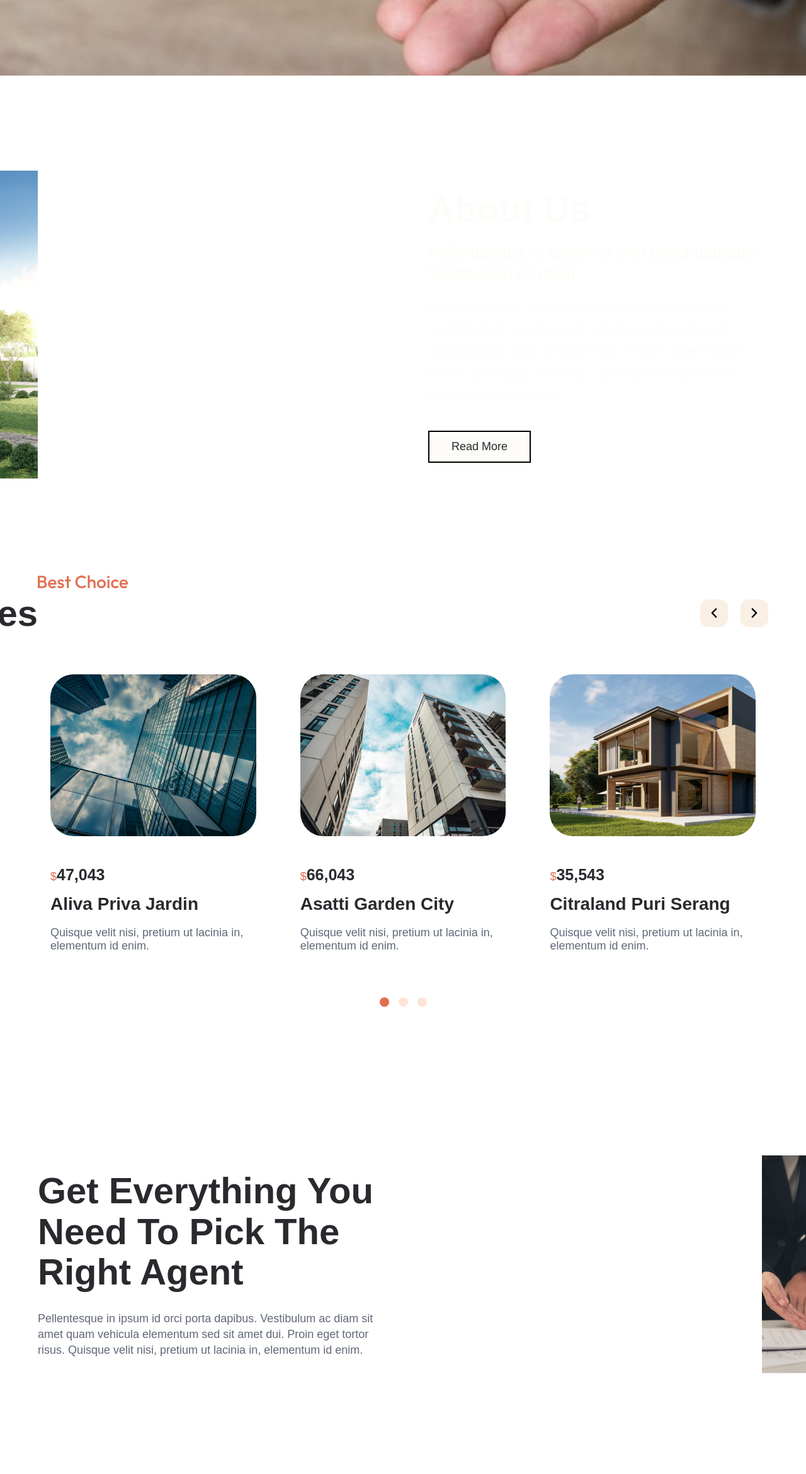
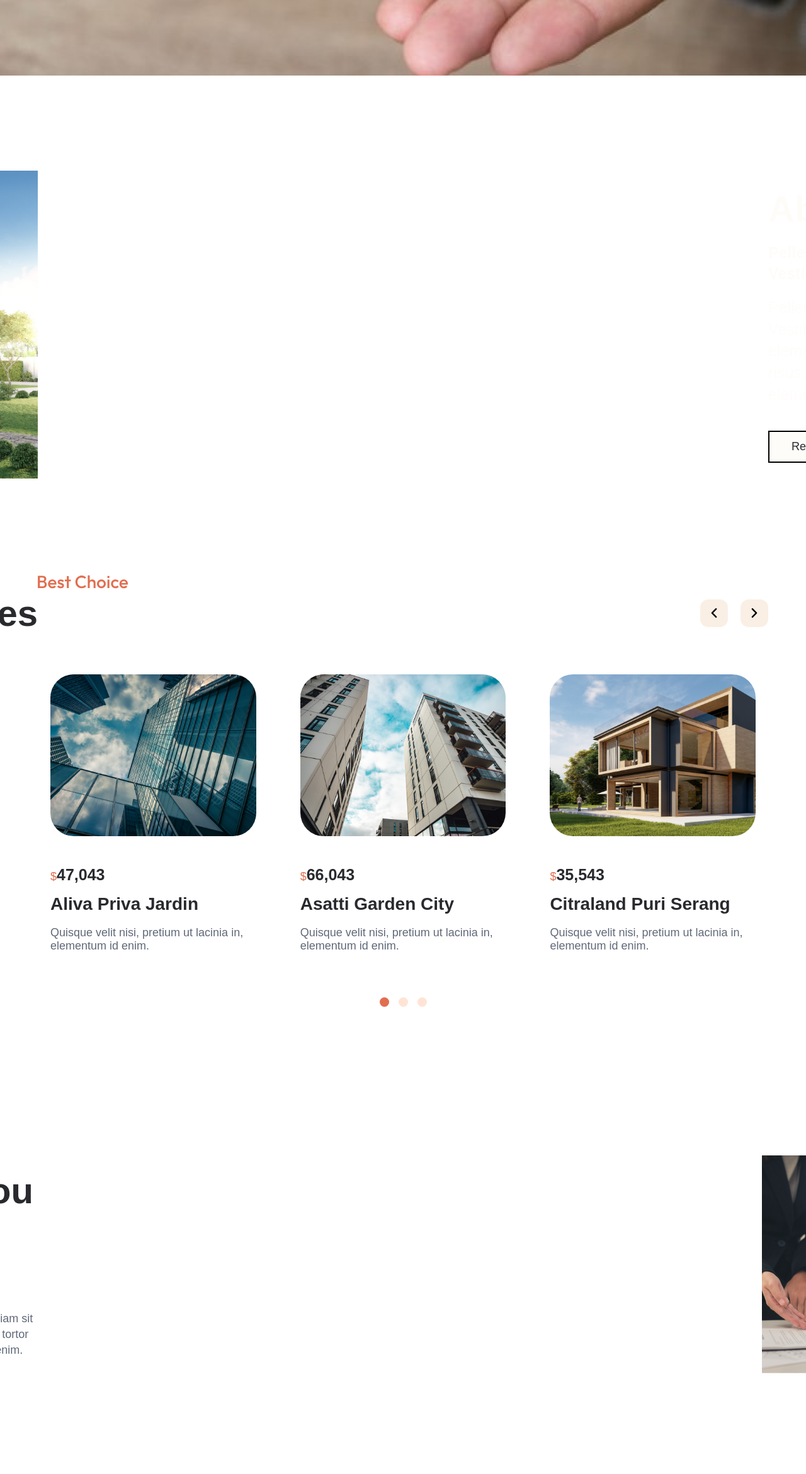
Before and after one commit to ashrafun-nesa/Est-Zone-website, a React (Create React App) app: page / in a window 1280 px wide. Shown: the part 773-3114 px from the top of the page at 63% size. Built offline with nearby package versions, Linux system fonts and the light colour scheme.

Commit message:
Done with the design

```diff
--- a/src/Components/AboutusSection.jsx
+++ b/src/Components/AboutusSection.jsx
@@ -8,7 +8,7 @@ export default function AboutusSection(){
             <div className='image-section animate-left'>
               <img src={homeImage} alt="home-image" />
             </div>
-            <div className='about-info'>
+            <div className='about-info animate-right'>
               <h2>About Us</h2>
               <h5>Pellentesque in ipsum id orci porta dapibus. Vestibulum ac diam</h5>
               <p>Pellentesque in ipsum id orci porta dapibus. Vestibulum ac diam sit amet quam vehicula elementum sed sit amet dui. Proin eget tortor risus. Quisque velit nisi, pretium ut lacinia in, elementum id enim.</p>
--- a/src/Components/AgentSection.jsx
+++ b/src/Components/AgentSection.jsx
@@ -6,7 +6,7 @@ export default function AgentSection(){
         <section className='agent-section'>
         <div className='site-container'>
           <div className="agent-wrapper">
-            <div className='about-info'>
+            <div className='about-info animate-left'>
               <h2>Get Everything You Need To Pick The Right Agent</h2>
               <p>Pellentesque in ipsum id orci porta dapibus. Vestibulum ac diam sit amet quam vehicula elementum sed sit amet dui. Proin eget tortor risus. Quisque velit nisi, pretium ut lacinia in, elementum id enim.</p>
             </div>
```
